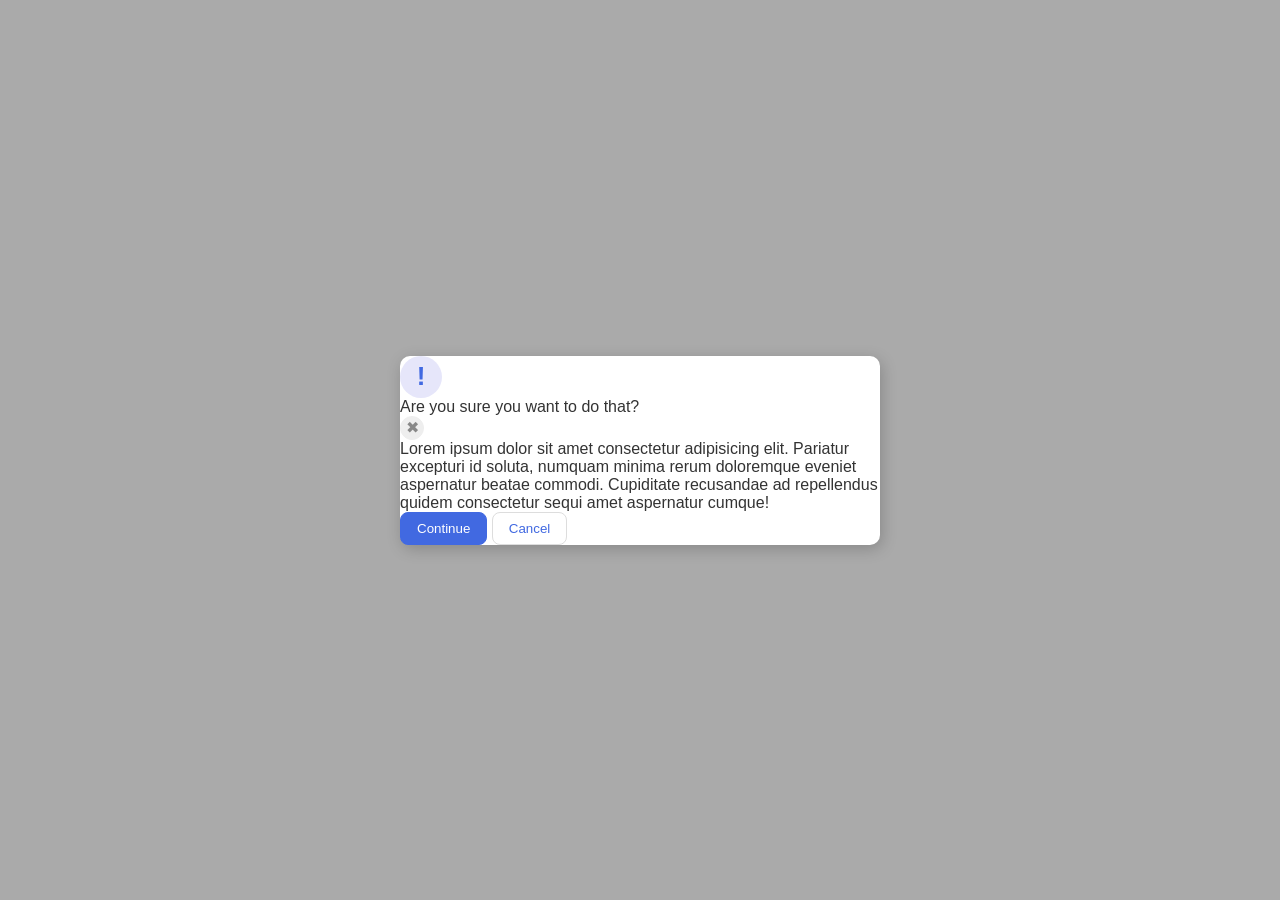
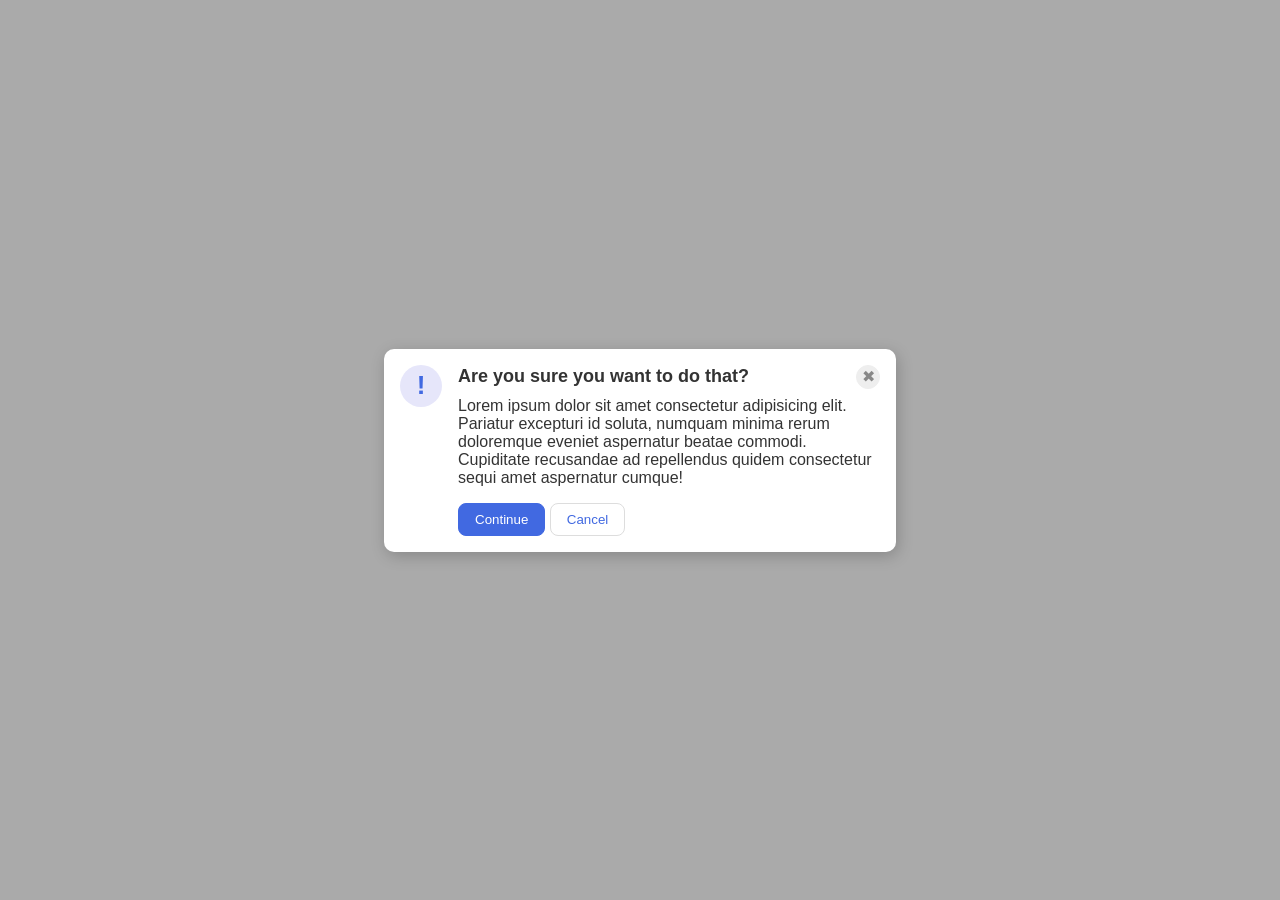

Completed foundations flex exercises

--- a/foundations/flex/05-flex-modal/style.css
+++ b/foundations/flex/05-flex-modal/style.css
@@ -20,6 +20,9 @@ body {
   width: 480px;
   border-radius: 10px;
   box-shadow: 2px 4px 16px rgba(0,0,0,.2);
+  display: flex;
+  padding: 16px;
+  gap: 16px;
 }
 
 .icon {
@@ -33,6 +36,7 @@ body {
   display: flex;
   align-items: center;
   justify-content: center;
+  flex-shrink: 0;
 }
 
 .close-button {
@@ -66,4 +70,20 @@ button.cancel {
   background: white;
   border: 1px solid #ddd;
   color: royalblue;
+}
+
+.header {
+  font-weight: bold;
+  font-size: 18px;
+}
+
+.prompt {
+  display: flex;
+  justify-content: space-between;
+  margin-bottom: 8px;
+  align-items: center;
+}
+
+.text {
+  margin-bottom: 16px;
 }
